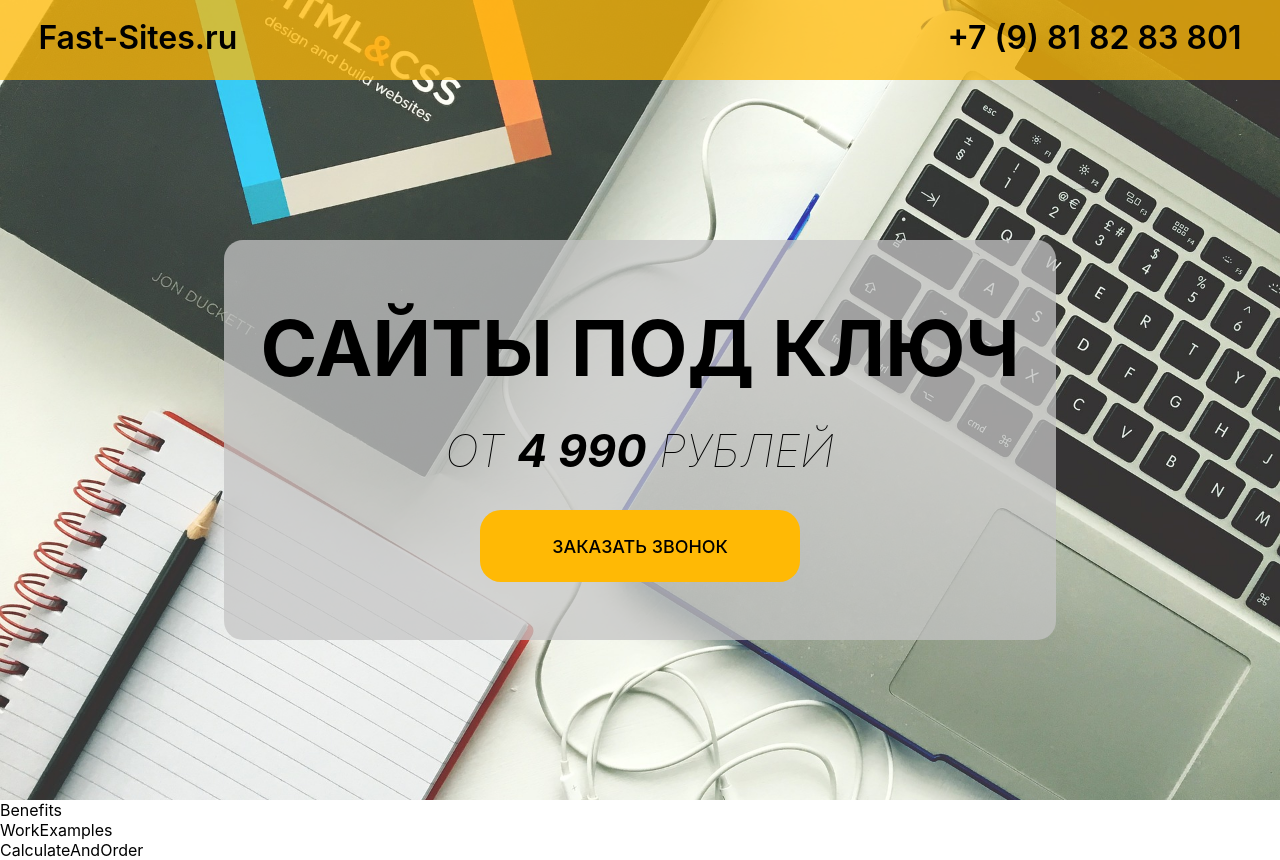
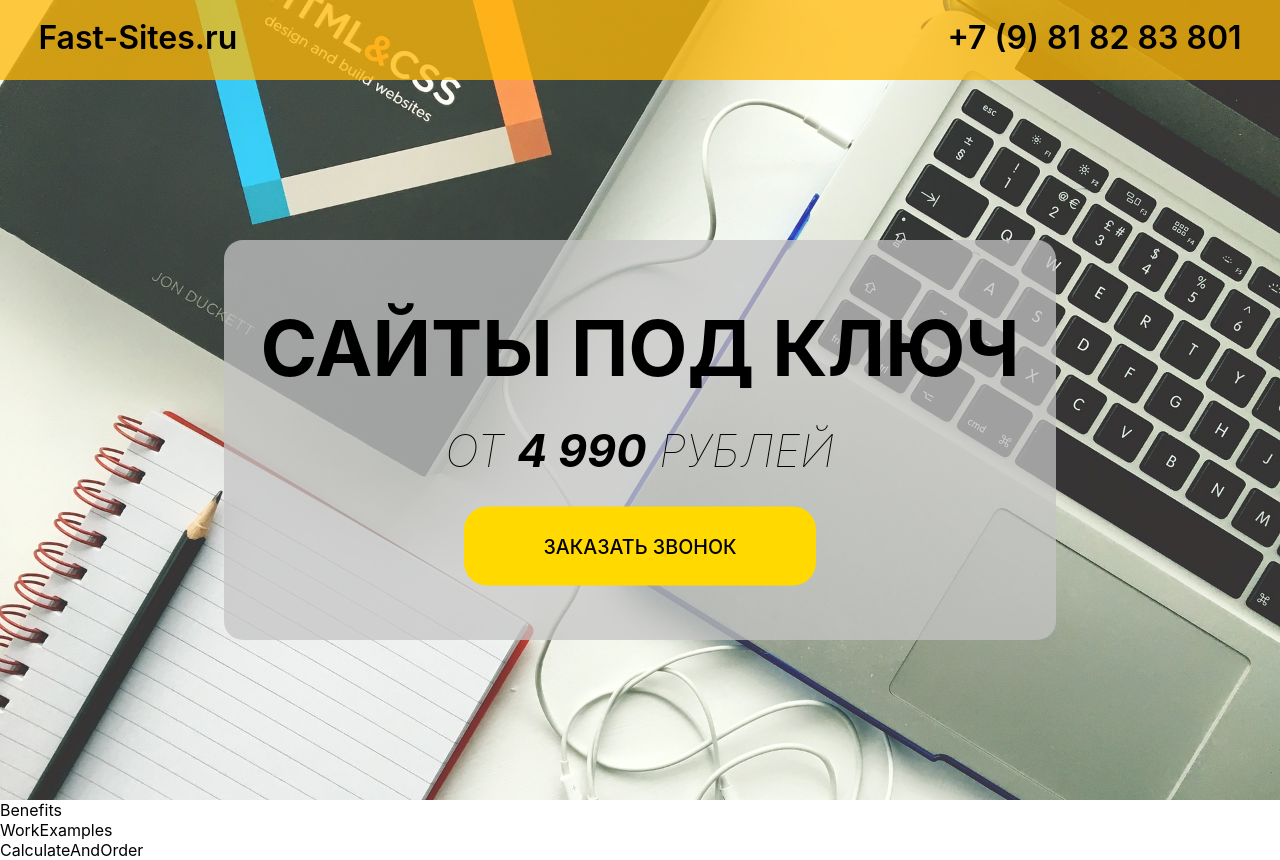
Before and after one commit to AlexCole999/fast-sites, a React (Create React App) app: page / in a window 1280 px wide. In both pictures the pointer is over the button "ЗАКАЗАТЬ ЗВОНОК". Built offline with nearby package versions, Linux system fonts and the light colour scheme.

Commit message:
Premier.css --->>> fixed cursor:pointer

```diff
--- a/src/components/Screen1/Premier/Premier.css
+++ b/src/components/Screen1/Premier/Premier.css
@@ -34,5 +34,11 @@
   background-color: #FFB905;
   border:0px solid;
   font-weight: 500;
+  cursor:pointer;
   font-family: -apple-system, BlinkMacSystemFont, 'Segoe UI', Roboto, Oxygen, Ubuntu, Cantarell, 'Open Sans', 'Helvetica Neue', sans-serif;
+  transition: all 0.5s ;
 }
+.Premier-content button:hover{
+    background-color: rgb(255, 217, 0);
+    transform: scale(1.1);
+}
```
